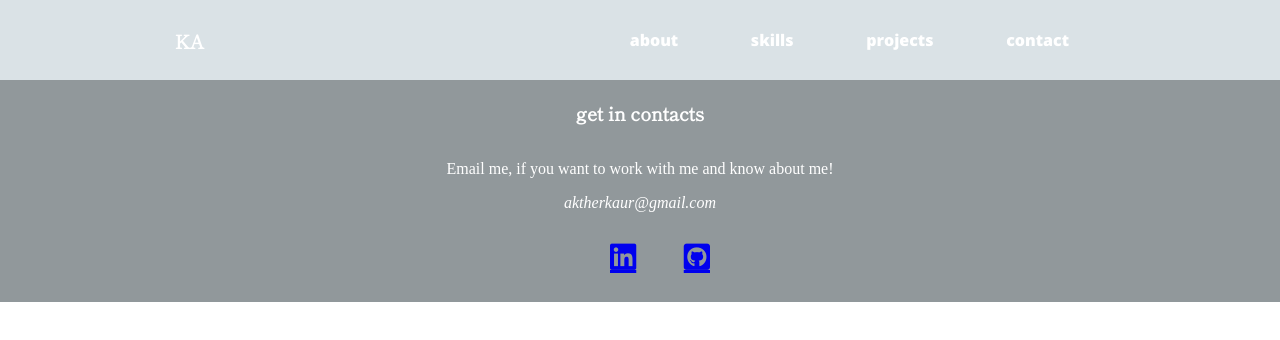
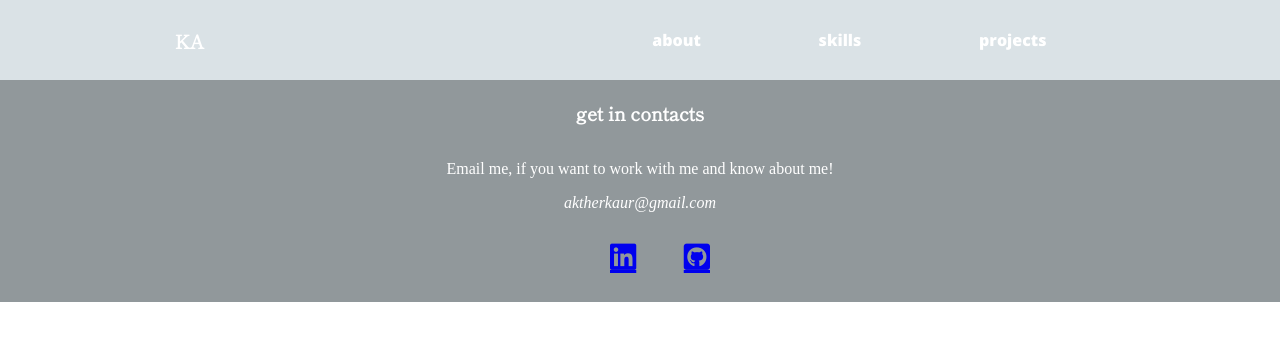
Before and after one commit to kakther/kausarakther-portfolio, a React (Create React App) app: page / in a window 1280 px wide. Shown: the top 340 px of the page. Built offline with nearby package versions, Linux system fonts and the light colour scheme.

Commit message:
remove contact

```diff
--- a/src/components/Nav.js
+++ b/src/components/Nav.js
@@ -17,10 +17,6 @@ function Nav (){
                 <Link to="/projects">
                     <li>projects</li>
                 </Link>
-
-                <Link to="/contact">
-                <li>contact</li>
-                </Link>
             </ul>
         </div>
     )
```
